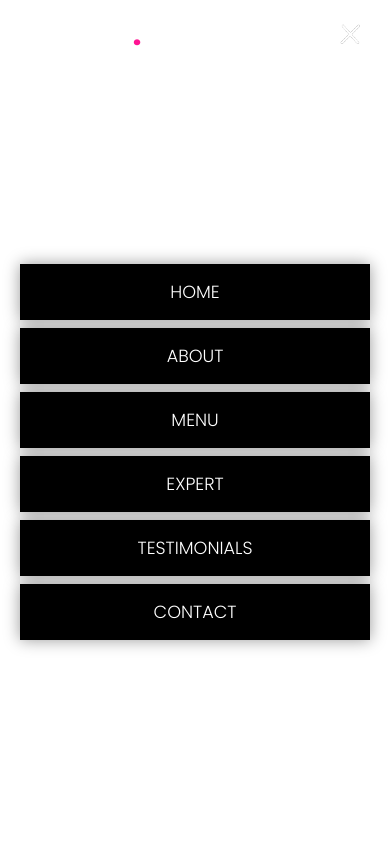
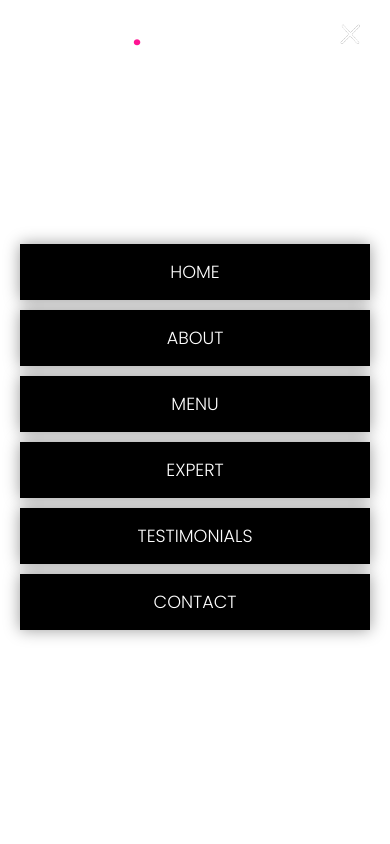
Before and after one commit to IhssaneLachheb/JuiceDrinks.github.io, a plain HTML site: page index.html in a window 390 px wide. Both pictures are taken after a click on the element 350 px from the left and 34 px from the top of the page. Shown: the top 844 px of the page. Drawn offline with Linux system fonts and the light colour scheme.

Commit message:
Update style.css

```diff
--- a/assets/css/style.css
+++ b/assets/css/style.css
@@ -689,12 +689,12 @@ section {
 		align-items: center;
 		flex-direction: column;
 		background: #fff;
-		padding-bottom: 5%;
+		padding-bottom: 20%;
 	}
 	header .navigation li{
 		margin-left: 0;
-		margin-bottom: 8px;
-		padding: 10px;
+		margin-bottom: 10px;
+		padding: 15px;
 		background: rgba(0,0,0,1);
 		width: 100%;
 		text-align: center;
@@ -810,6 +810,7 @@ section {
 	}
 	header .navigation{
 		padding: 20px;
+		padding-top: 50px;
 	}
 	header .navigation li a, header.sticky .navigation li a {
 		font-size: 1.1em;
```
